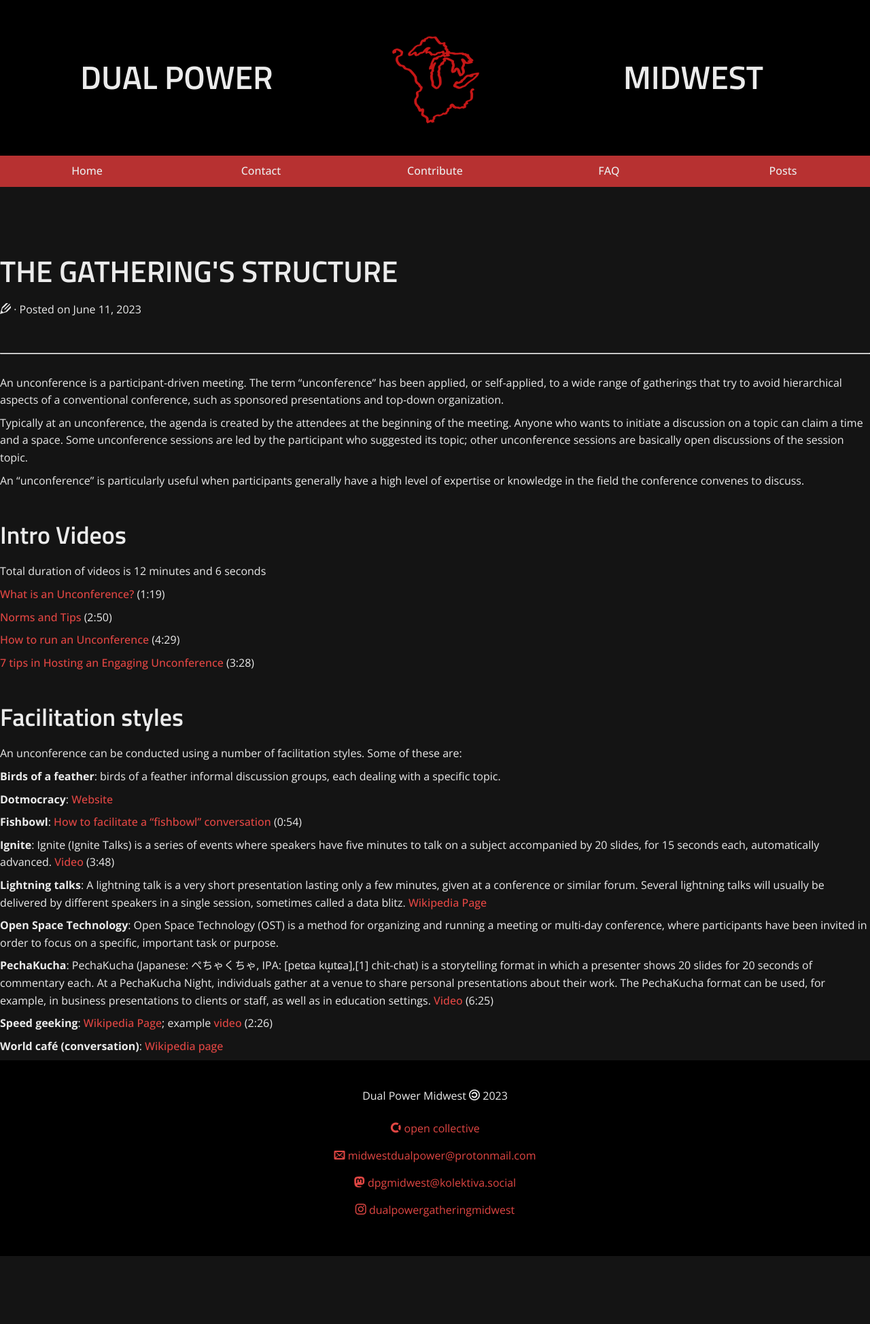
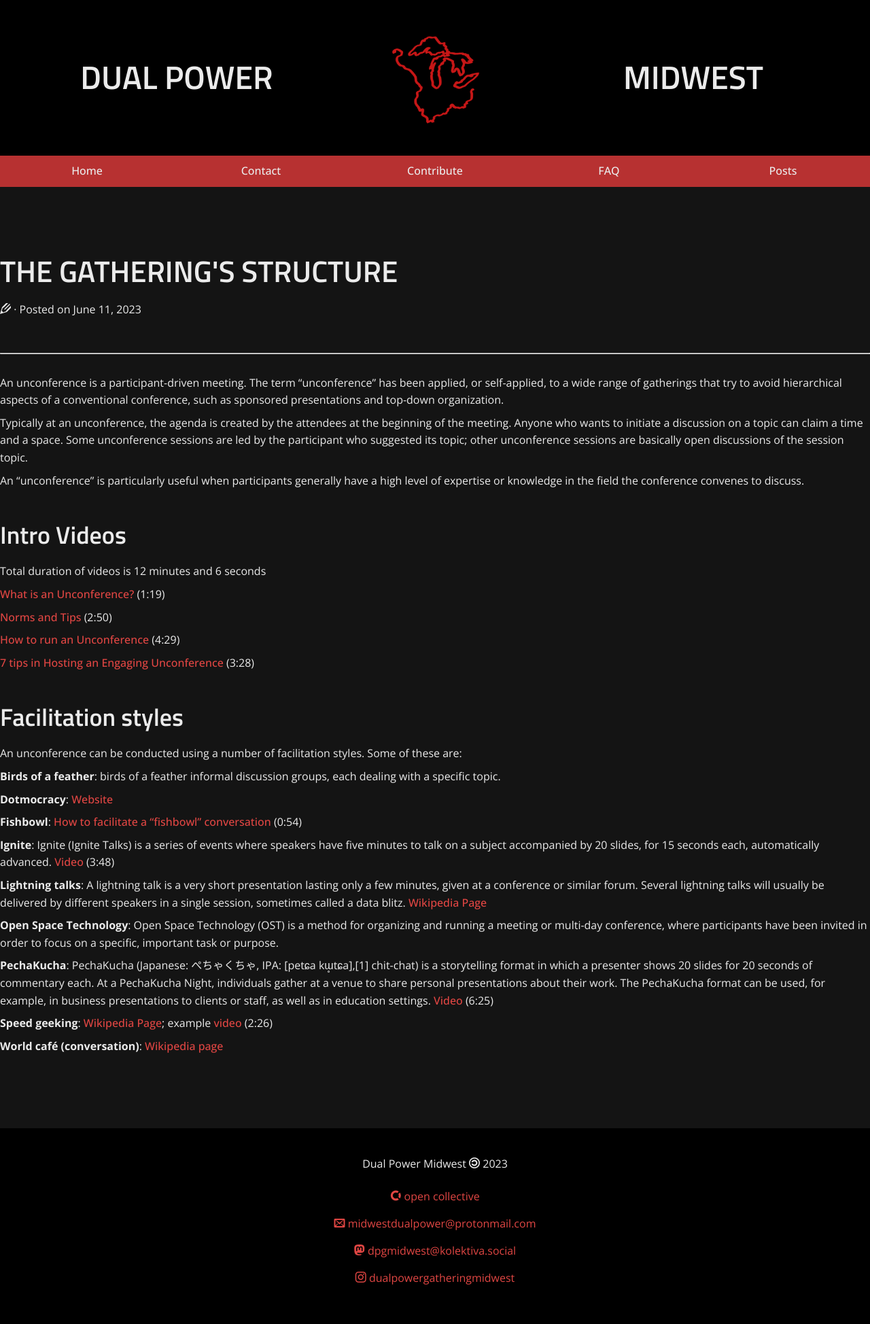
Before and after one commit to dpgmidwest/dev-website, a Jekyll site: the page built from _posts/2023-06-11-event-format.md, in a window 1280 px wide. Shown: the whole page at 68% size. Built offline with Jekyll 4.4.1, drawn with Linux system fonts in a browser that asks for light colours; some web fonts are replaced; before the commit the page ends 1848 px from its top, so only the background shows below that.

Commit message:
post tail

```diff
--- a/_layouts/post.html
+++ b/_layouts/post.html
@@ -20,3 +20,6 @@ layout: default
 <section class="inner-post-container">
     {{ content }}
 </section>
+<section class="post-tail">
+    <!-- dead space + future pagination -->
+</section>
--- a/css/default.css
+++ b/css/default.css
@@ -310,7 +310,9 @@ h1.post-title {
   font-size: 2.75em;
 }
 
-
+.post-tail {
+  min-height: 100px;
+}
 
 @media (min-width: 1400px) {
   .inner-post-container {
```
